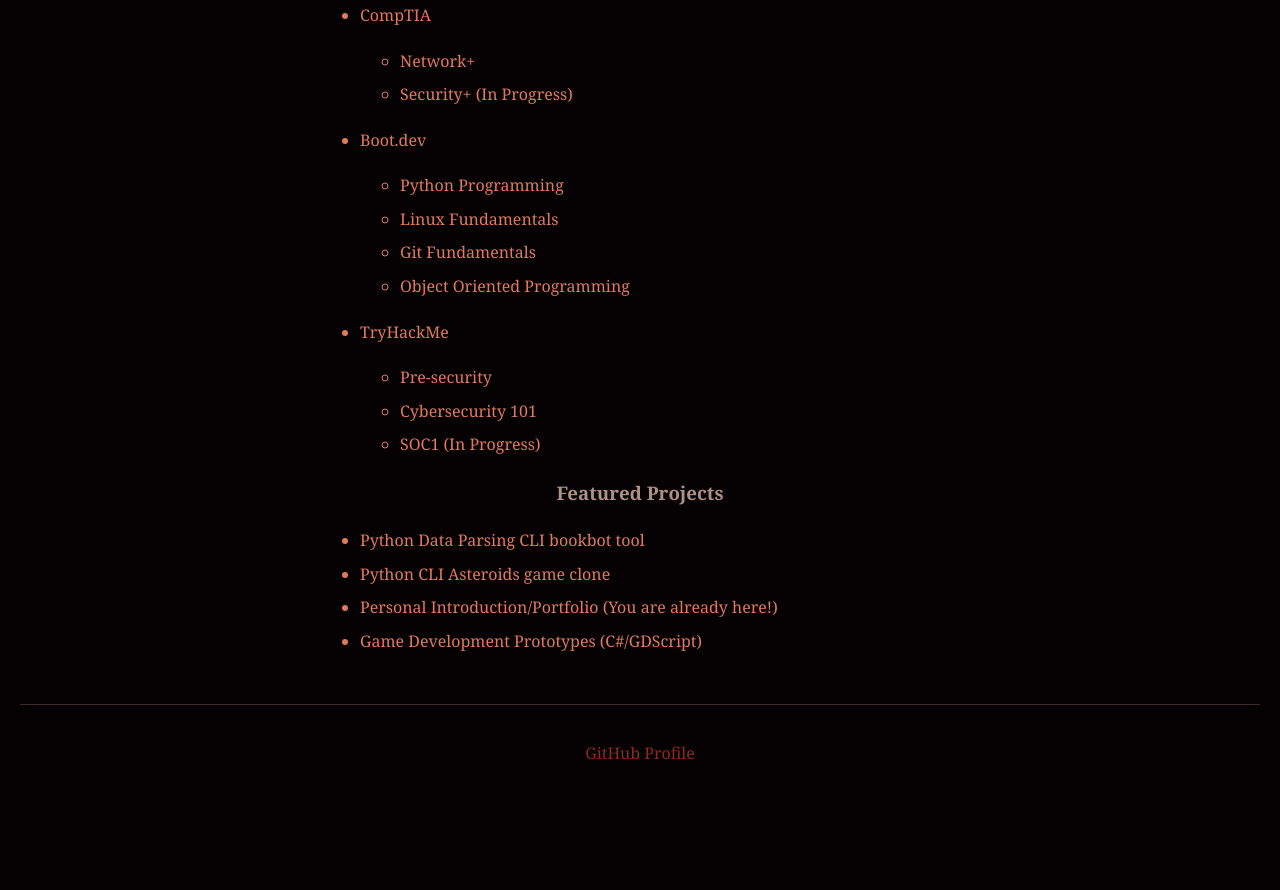
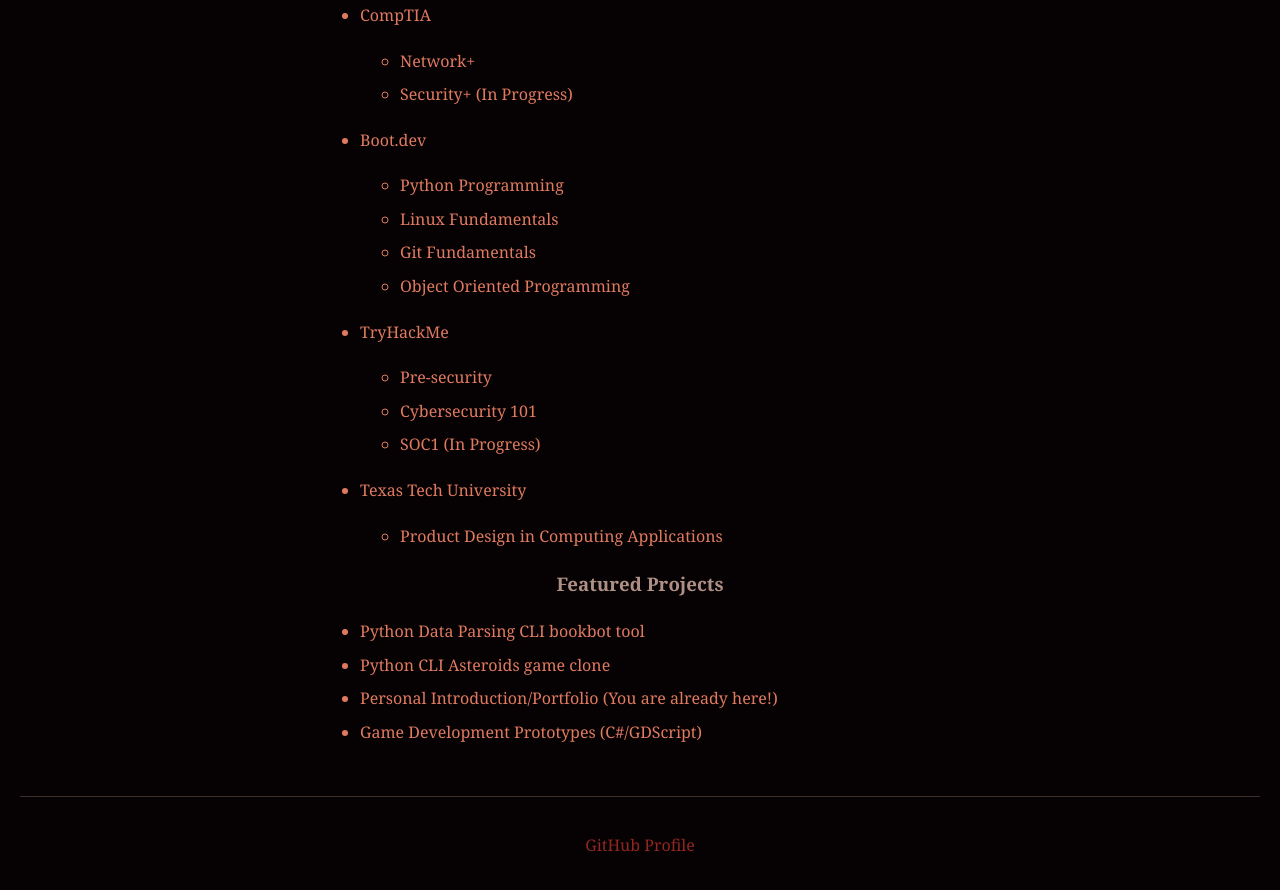
Before and after one commit to landotakman1/CMPA3301_LandonForney_Final-Project-Portfolio, a plain HTML site: page index.html in a window 1280 px wide. Shown: the part 835-1725 px from the top of the page. Before the commit the page ends 1658 px from the top, so only its background shows below. Drawn offline with Linux system fonts and the light colour scheme.

Commit message:
Added small Adjustment to index.html

```diff
--- a/index.html
+++ b/index.html
@@ -60,6 +60,12 @@
                         <li>SOC1 (In Progress)</li>
                     </ul>
                 </li>
+                <li>
+                    Texas Tech University
+                    <ul>
+                        <li>Product Design in Computing Applications</li>
+                    </ul>
+                </li>
             </ul>
         </section>
 
```
